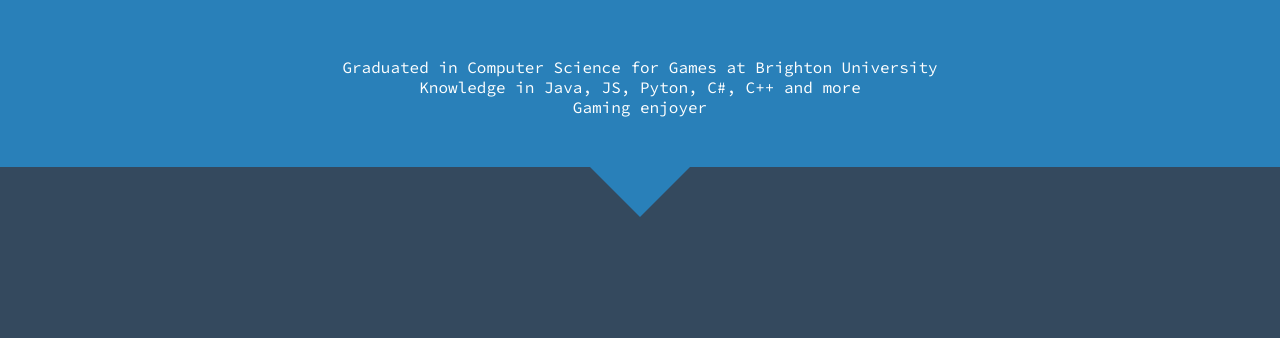
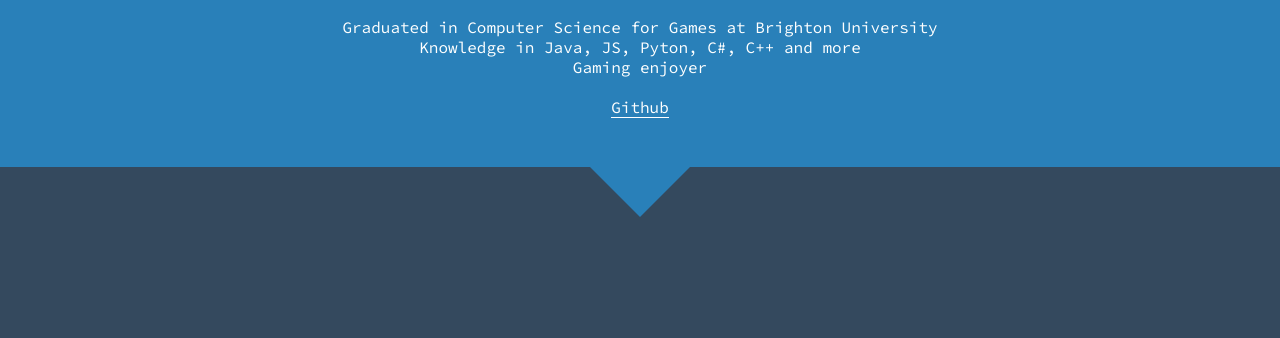
Before and after one commit to Spot-Dev-0101/Portfolio, a plain HTML site: page index.html in a window 1280 px wide. Shown: the part 233-571 px from the top of the page. Drawn offline with nearby package versions, Linux system fonts and the light colour scheme.

Commit message:
Added github link to the header too
Title

```diff
--- a/css/Style.css
+++ b/css/Style.css
@@ -78,8 +78,6 @@ a:hover{
     text-align: center;
 }
 
-
-
 .header_title{
     text-align: center;
     vertical-align: middle;
@@ -94,7 +92,13 @@ a:hover{
 #header_desc{
     position: relative;
     text-align: center;
-    bottom: 20vh;
+    bottom: 25vh;
+}
+
+.header_link{
+    position: relative;
+    text-align: center;
+    bottom: 22.5vh;
 }
 
 
--- a/index.html
+++ b/index.html
@@ -18,6 +18,7 @@
             <h1 class="header_title">Bradley Wilson</h1>
             <div class="arrow header"></div>
             <p id="header_desc">Graduated in Computer Science for Games at Brighton University <br> Knowledge in Java, JS, Pyton, C#, C++ and more <br> Gaming enjoyer</p>
+            <div class="header_link"><a href="https://github.com/Spot-Dev-0101">Github</a></div>
             <div id="header_images">
                 <a href="#UEGame">
                     <p class="header_images_title">Unreal Engine Game</p>
```
